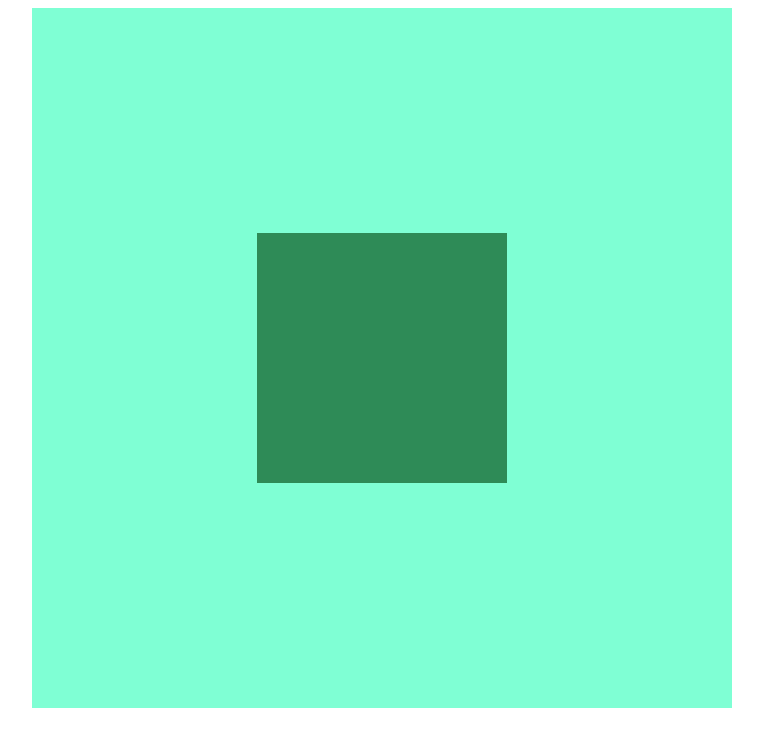
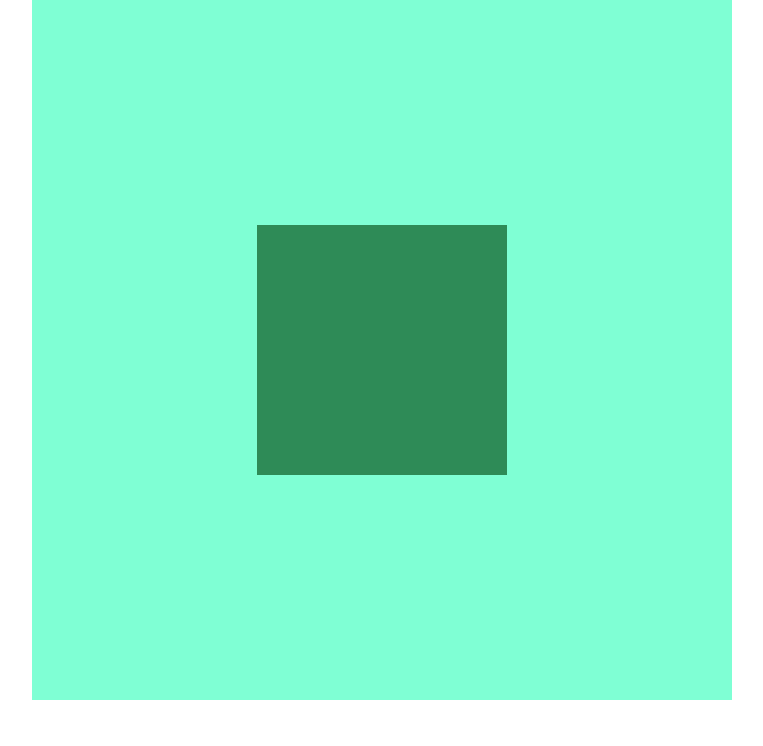
Before and after one commit to misba2000/Assignment-8, a plain HTML site: page index.html in a window 1280 px wide. Shown: the whole page, without its empty margins (258-1021 px from the left). Drawn offline with Linux system fonts and the light colour scheme.

Commit message:
second commit

```diff
--- a/style.css
+++ b/style.css
@@ -1,4 +1,8 @@
-
+     *
+     {
+         box-sizing: border-box;
+         margin: 0;
+     }
      .parent
      {
          width: 700px;
```
